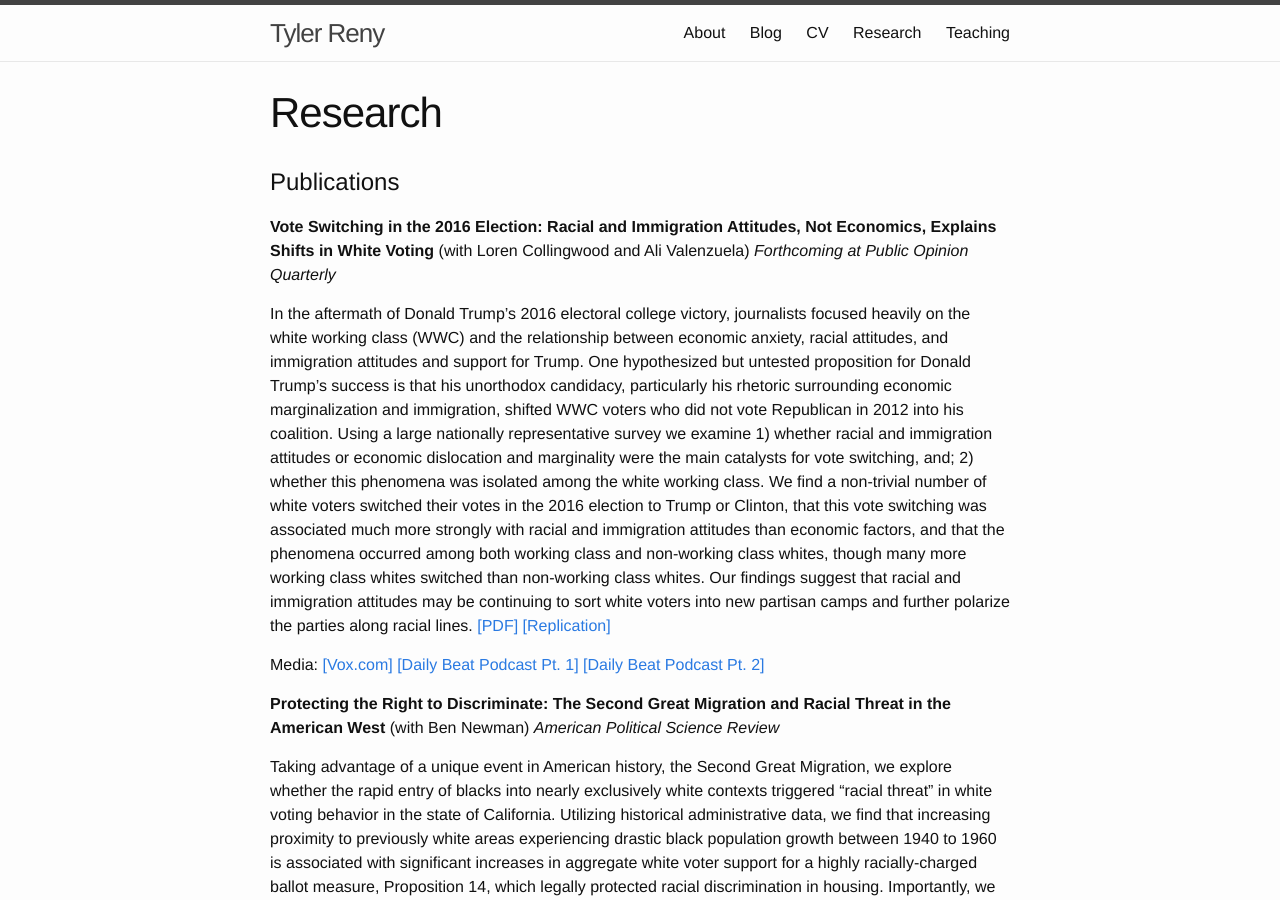
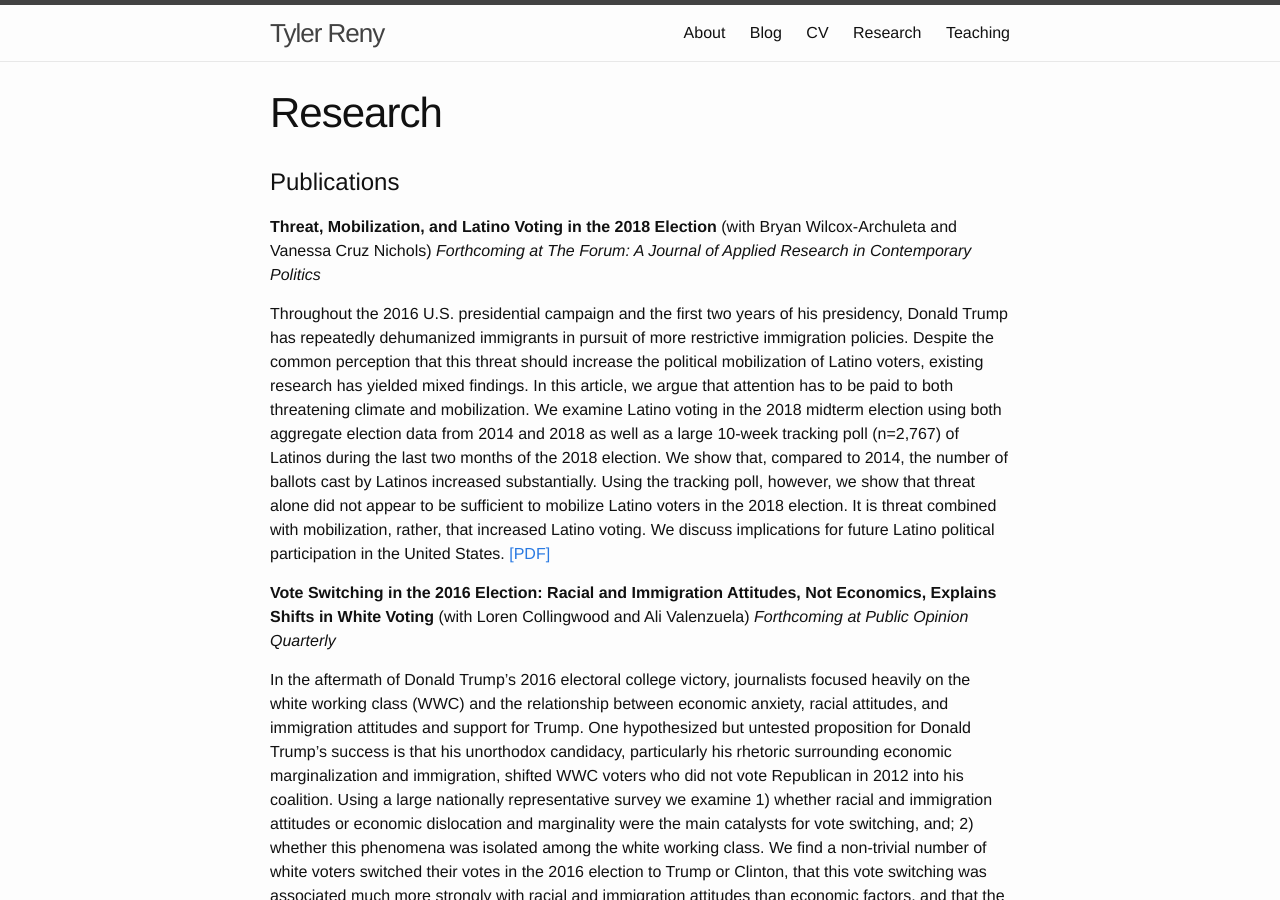
Before and after one commit to tylerreny/tylerreny.github.io, a Jekyll site: the page built from research.md, in a window 1280 px wide and 900 px high. Built offline with Jekyll 4.4.1, drawn with Linux system fonts in a browser that asks for light colours.

Commit message:
update cv

```diff
--- a/research.md
+++ b/research.md
@@ -6,11 +6,17 @@ permalink: /research/
 
 # Publications
 
+**Threat, Mobilization, and Latino Voting in the 2018 Election** (with Bryan Wilcox-Archuleta and Vanessa Cruz Nichols) *Forthcoming at The Forum: A Journal of Applied Research in Contemporary Politics*
+
+Throughout the 2016 U.S. presidential campaign and the first two years of his presidency, Donald Trump has repeatedly dehumanized immigrants in pursuit of more restrictive immigration policies. Despite the common perception that this threat should increase the political mobilization of Latino voters, existing research has yielded mixed findings. In this article, we argue that attention has to be paid to both threatening climate and mobilization. We examine Latino voting in the 2018 midterm election using both aggregate election data from 2014 and 2018 as well as a large 10-week tracking poll (n=2,767) of Latinos during the last two months of the 2018 election. We show that, compared to 2014, the number of ballots cast by Latinos increased substantially. Using the tracking poll, however, we show that threat alone did not appear to be sufficient to mobilize Latino voters in the 2018 election. It is threat combined with mobilization, rather, that increased Latino voting. We discuss implications for future Latino political participation in the United States. [[PDF]](https://www.dropbox.com/s/2cpw7xze09rams8/reny_wilcox_cruznichols_forum_submission_final_forweb.pdf?dl=0)
+
 **Vote Switching in the 2016 Election: Racial and Immigration Attitudes, Not Economics, Explains Shifts in White Voting** (with Loren Collingwood and Ali Valenzuela) *Forthcoming at Public Opinion Quarterly*
 
 In the aftermath of Donald Trump's 2016 electoral college victory, journalists focused heavily on the white working class (WWC) and the relationship between economic anxiety, racial attitudes, and immigration attitudes and support for Trump. One hypothesized but untested proposition for Donald Trump's success is that his unorthodox candidacy, particularly his rhetoric surrounding economic marginalization and immigration, shifted WWC voters who did not vote Republican in 2012 into his coalition. Using a large nationally representative survey we examine 1) whether racial and immigration attitudes or economic dislocation and marginality were the main catalysts for vote switching, and; 2) whether this phenomena was isolated among the white working class. We find a non-trivial number of white voters switched their votes in the 2016 election to Trump or Clinton, that this vote switching was associated much more strongly with racial and immigration attitudes than economic factors, and that the phenomena occurred among both working class and non-working class whites, though many more working class whites switched than non-working class whites. Our findings suggest that racial and immigration attitudes may be continuing to sort white voters into new partisan camps and further polarize the parties along racial lines. [[PDF]](http://tylerreny.github.io/pdf/pubs/final_submission_reny_etal_poq_public.pdf) [[Replication]](https://dataverse.harvard.edu/dataverse/tylerreny)
 
 Media: [[Vox.com]](https://www.vox.com/policy-and-politics/2018/10/16/17980820/trump-obama-2016-race-racism-class-economy-2018-midterm) [[Daily Beat Podcast Pt. 1]](http://www.btrtoday.com/listen/thedailybeat/vote-switching-in-the-2016-election-with-tyler-reny-part-1/) [[Daily Beat Podcast Pt. 2]](http://www.btrtoday.com/listen/thedailybeat/vote-switching-white-economic-anxiety-more-with-tyler-reny-part2/)
+
+
 
 **Protecting the Right to Discriminate: The Second Great Migration and Racial Threat in the American West** (with Ben Newman) *American Political Science Review*
 
```
Also changed, not shown: 8 other files.
